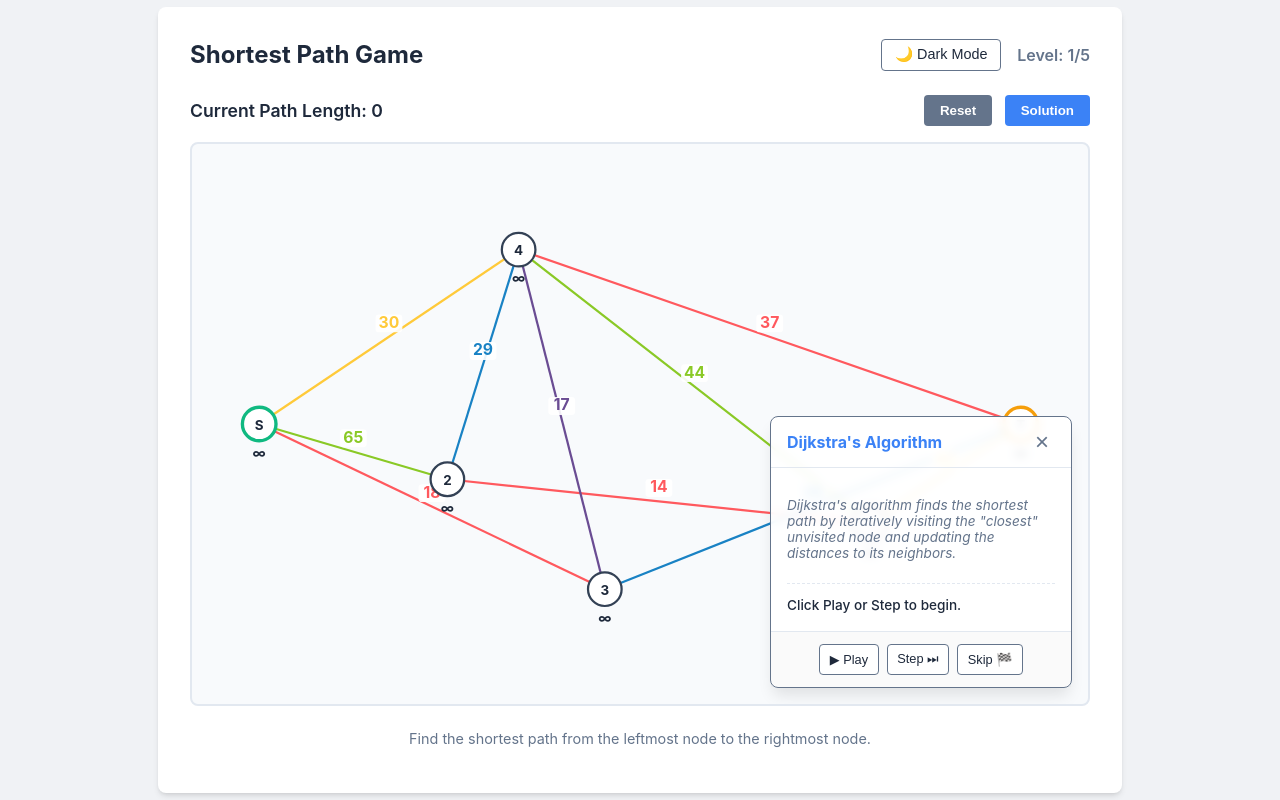
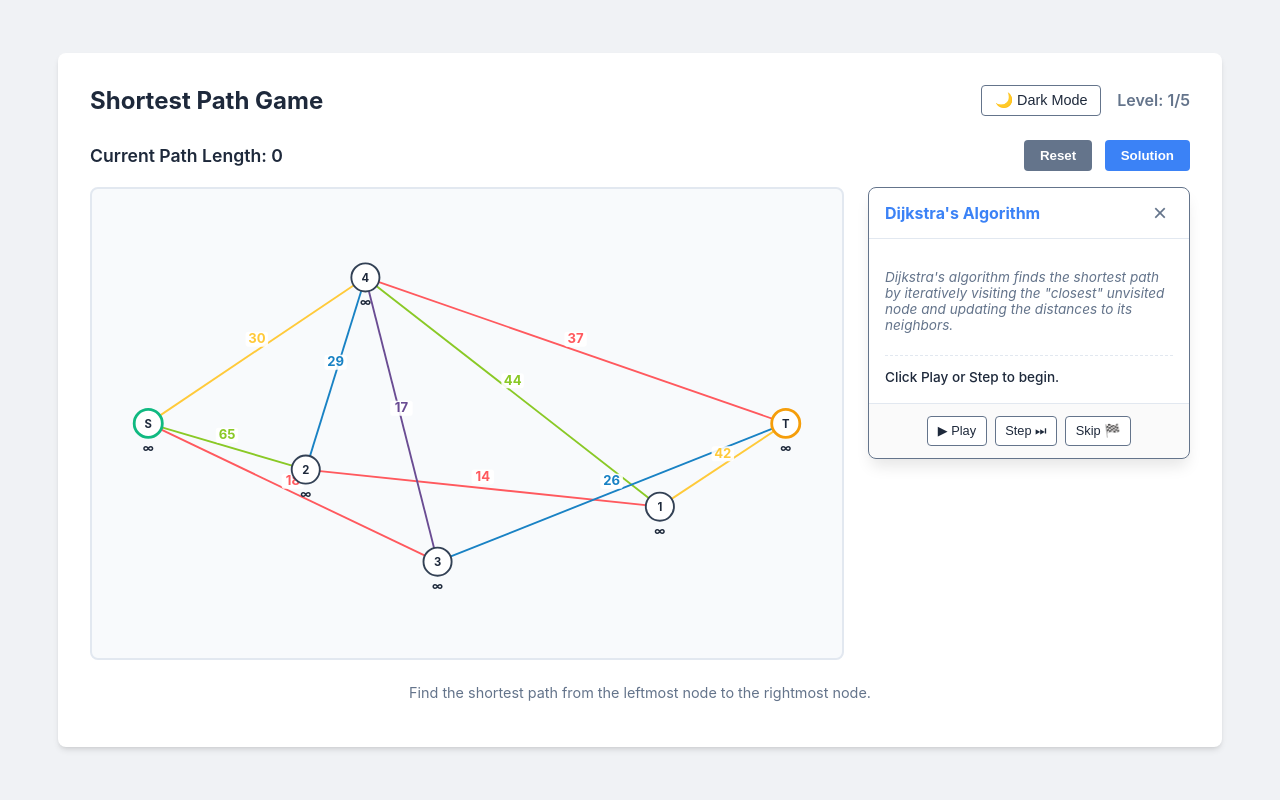
Before and after one commit to renaudmasson/or_educ_games, a plain HTML site: page index.html in a window 1280 px wide. Both pictures are taken after a click on the button "Solution". Drawn offline with Linux system fonts and the light colour scheme.

Commit message:
avoid collision between solve window and graph

```diff
--- a/index.html
+++ b/index.html
@@ -26,8 +26,10 @@
                 </div>
             </div>
 
-            <div id="svg-container">
-                <svg id="game-svg" viewBox="0 0 800 500" preserveAspectRatio="xMidYMid meet"></svg>
+            <div id="game-body">
+                <div id="svg-container">
+                    <svg id="game-svg" viewBox="0 0 800 500" preserveAspectRatio="xMidYMid meet"></svg>
+                </div>
 
                 <div id="algo-modal" class="hidden">
                     <div class="modal-header">
--- a/styles.css
+++ b/styles.css
@@ -61,8 +61,8 @@ body {
     padding: 2rem;
     border-radius: var(--border-radius);
     box-shadow: 0 4px 6px -1px rgb(0 0 0 / 0.1), 0 2px 4px -2px rgb(0 0 0 / 0.1);
-    width: 900px;
-    max-width: 95vw;
+    width: 1100px;
+    max-width: 98vw;
     transition: background-color 0.3s;
 }
 
@@ -116,6 +116,12 @@ main {
     justify-content: space-between;
     align-items: center;
     margin-bottom: 1rem;
+}
+
+#game-body {
+    display: flex;
+    gap: 1.5rem;
+    align-items: flex-start;
 }
 
 #path-length-container {
@@ -173,6 +179,7 @@ main {
 }
 
 #svg-container {
+    flex: 1;
     background-color: var(--svg-bg);
     border: 2px solid var(--svg-border);
     border-radius: var(--border-radius);
@@ -182,10 +189,7 @@ main {
 }
 
 #algo-modal {
-    position: absolute;
-    bottom: 1rem;
-    right: 1rem;
-    width: 300px;
+    width: 320px;
     background: var(--panel-bg);
     border-radius: var(--border-radius);
     border: 1px solid var(--secondary-color);
```
